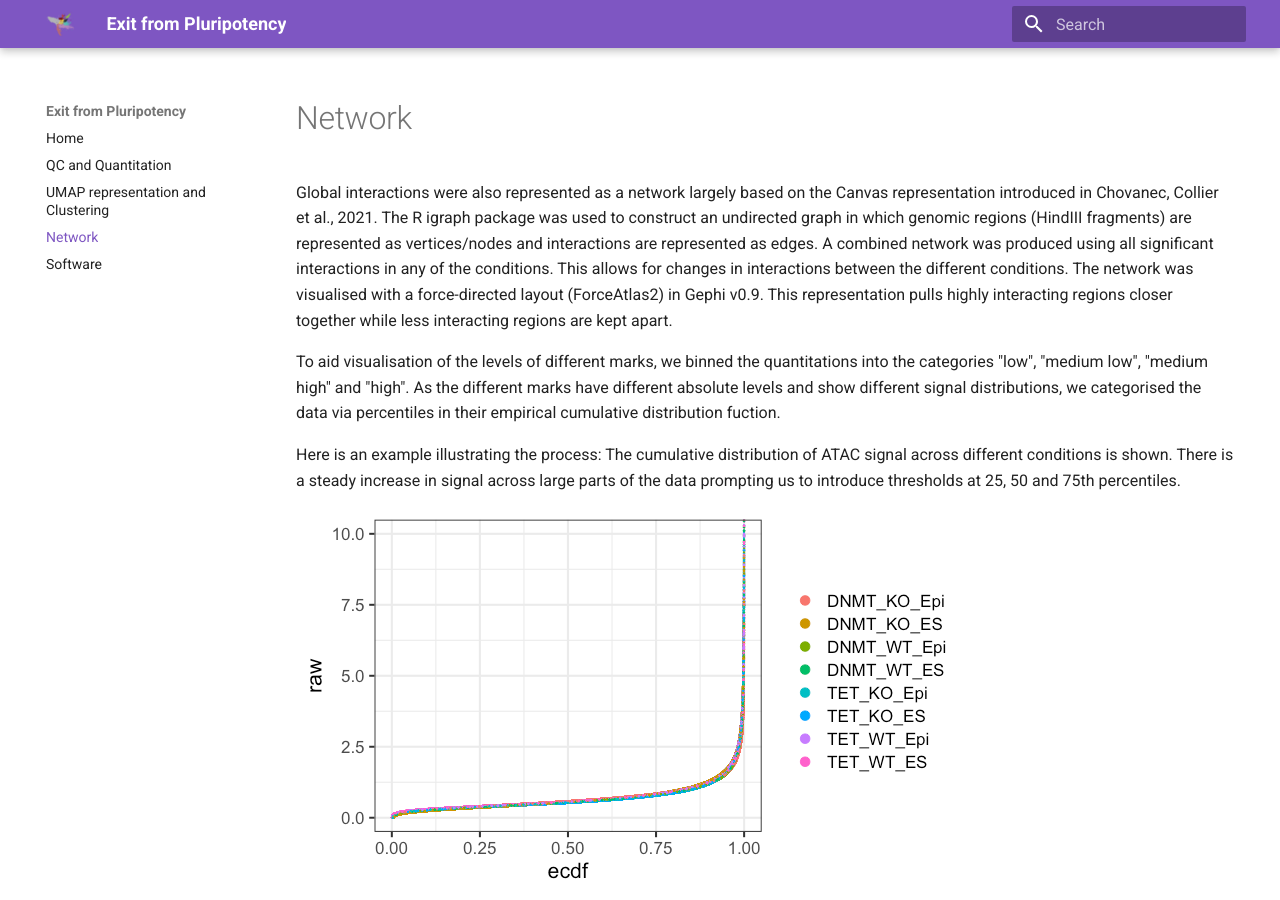
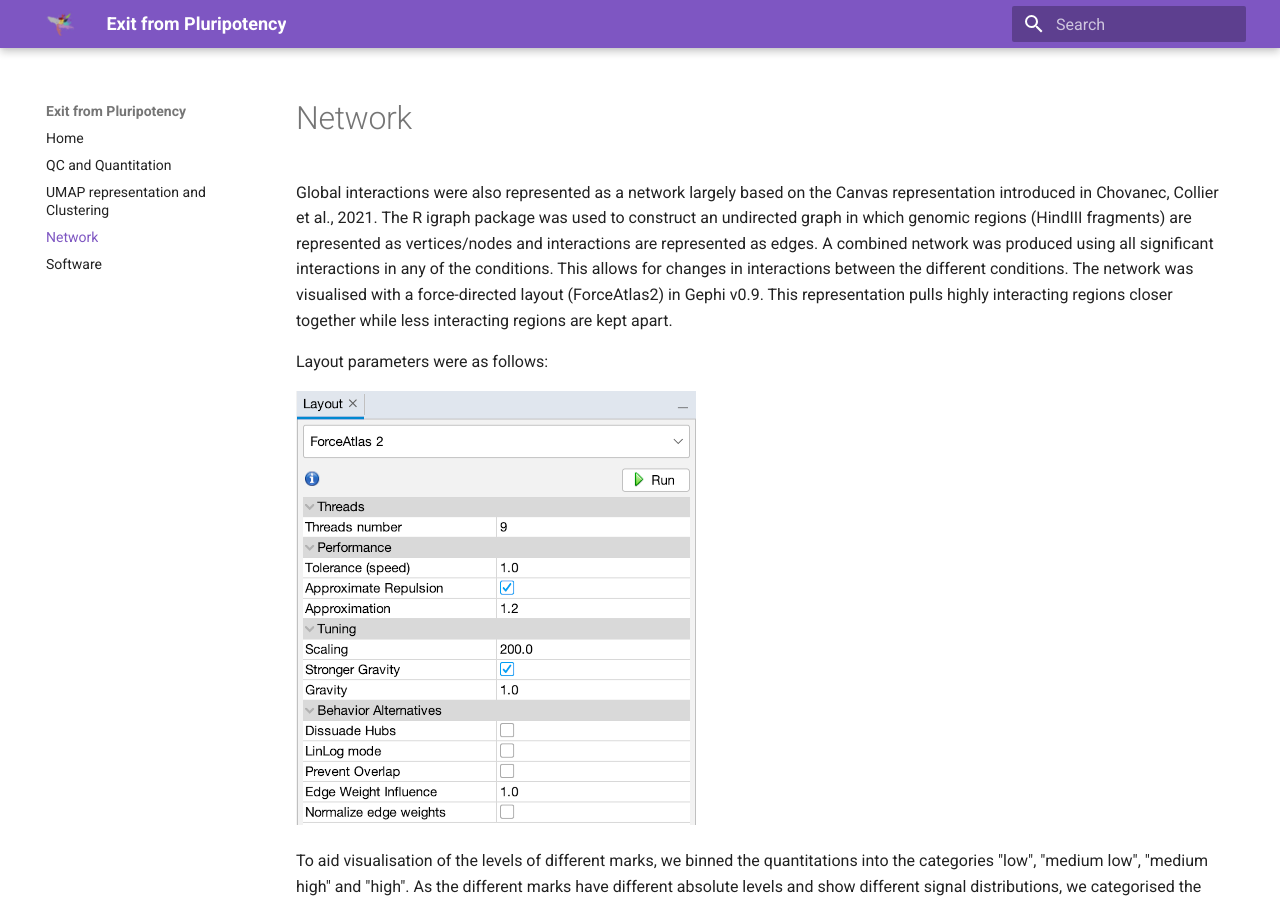
Before and after one commit to ChristelKrueger/Exit-from-Pluripotency, an MkDocs documentation site: the page built from docs/network.md, in a window 1280 px wide and 900 px high. Built offline with MkDocs 1.6.1 and Material for MkDocs 9.7.7, drawn with Linux system fonts in a browser that asks for light colours.

Commit message:
adding to github

```diff
--- a/docs/network.md
+++ b/docs/network.md
@@ -4,6 +4,10 @@ hide:
 ---
 
 Global interactions were also represented as a network largely based on the Canvas representation introduced in Chovanec, Collier et al., 2021.  The R igraph package was used to construct an undirected graph in which genomic regions (HindIII fragments) are represented as vertices/nodes and interactions are represented as edges. A combined network was produced using all significant interactions in any of the conditions. This allows for changes in interactions between the different conditions. The network was visualised with a force-directed layout (ForceAtlas2) in Gephi v0.9. This representation pulls highly interacting regions closer together while less interacting regions are kept apart.
+
+Layout parameters were as follows:
+
+![Gephi layout parameters](images/Gephi_parameters.png)
 
 To aid visualisation of the levels of different marks, we binned the quantitations into the categories "low", "medium low", "medium high" and "high". As the different marks have different absolute levels and show different signal distributions, we categorised the data via percentiles in their empirical cumulative distribution fuction.
 
@@ -28,4 +32,4 @@ Here are the thresholds for all marks:
 
 *Note that methylation was categorised according to absolute levels rather than percentiles as it was not measured by an enrichment method and also because the absolute levels and distributions were very different between samples:
 
-![ecdf mC example](images/ecdf_mc_example.png)
+![ecdf mC example](images/ecdf_mC_example.png)
```
Also changed, not shown: docs/QC_and_quantitation.md (+1 -1 lines), docs/QC/pluripotency_exit_DNMT_TET_hmC_QC.html (renamed from docs/QC/pluripotency_exit_DNMT_TET_hmC_QChtml.html), docs/QC/pluripotency_exit_TET_K27ac_pmQC.html (renamed from docs/QC/pluripotency_exit_TET_K27ac.html), docs/QC/pluripotency_exit_TET_K27me3_pmQC.html (renamed from docs/QC/pluripotency_exit_TET_K27m.html), docs/QC/pluripotency_exit_TET_K4me3_pmQC.html (renamed from docs/QC/pluripotency_exit_TET_K4me3.html), docs/images/Gephi_parameters.png (added), 1 other file.
